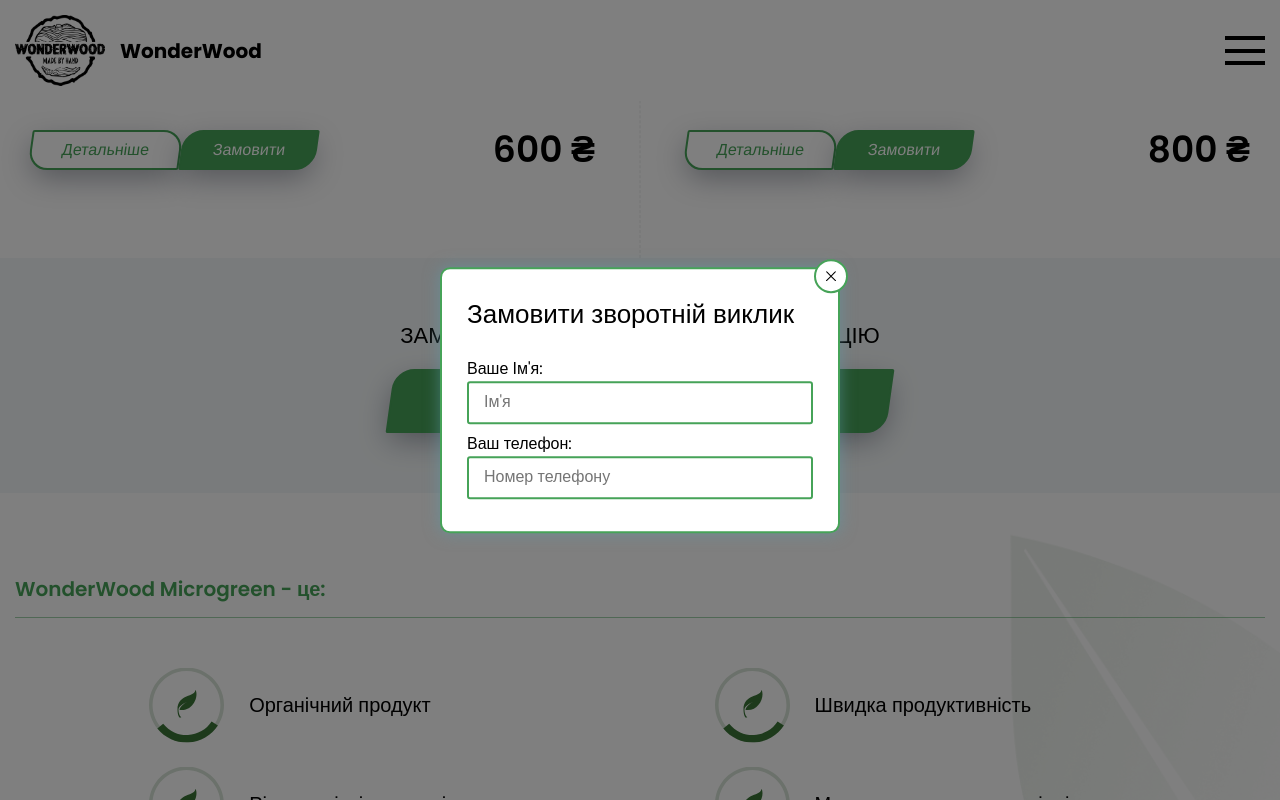
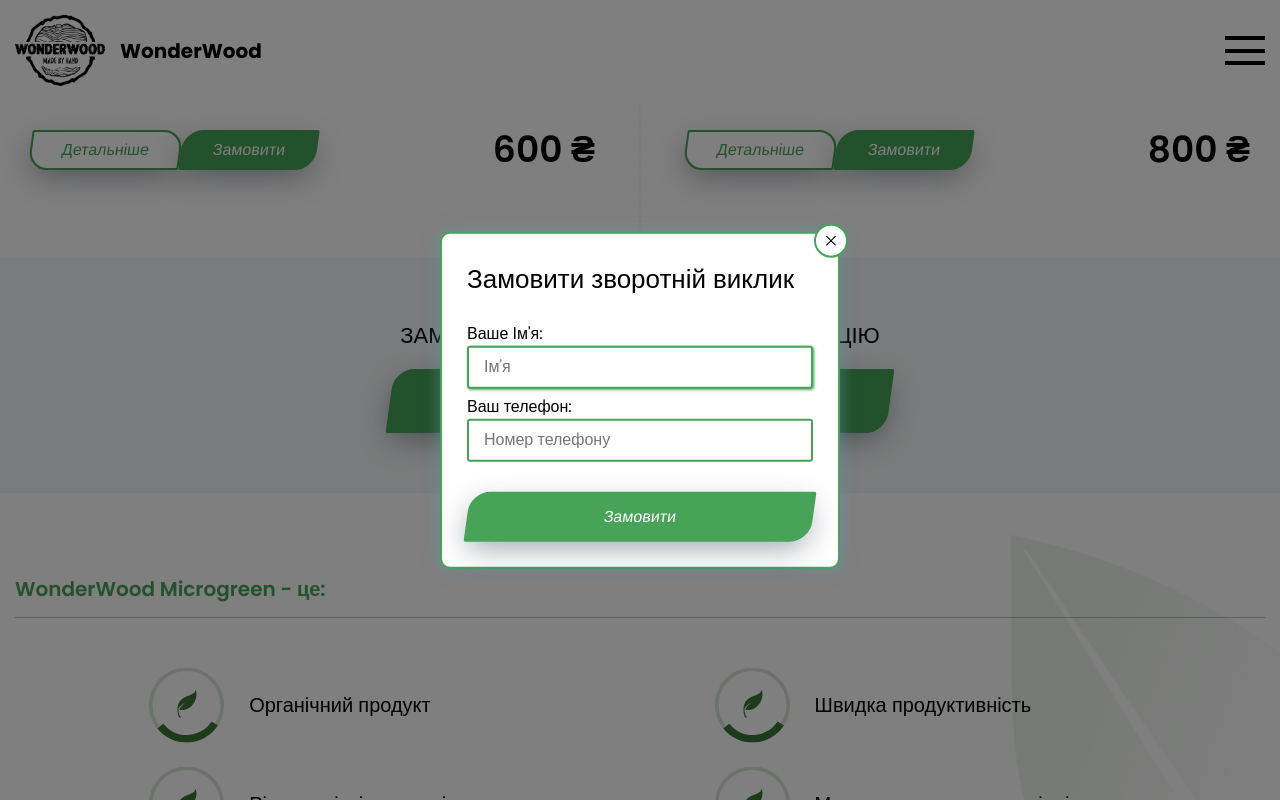
Before and after one commit to prostonadobobb/wonder_wood_react, a React (Create React App) app: page / in a window 1280 px wide. Both pictures are taken after a click on the button "Зворотній зв'язок". Shown: the part 1345-2145 px from the top of the page. Built offline with nearby package versions, Linux system fonts and the light colour scheme; grey boxes are pictures that could not be loaded.

Commit message:
add modal button

```diff
--- a/src/components/ButtonBuy/ButtonBuy.jsx
+++ b/src/components/ButtonBuy/ButtonBuy.jsx
@@ -2,7 +2,7 @@ import './ButtonBuy.scss';
 
 export const ButtonBuy = ({ title }) => {
   return (
-    <button className="button_buy">
+    <button type='submit' className="button_buy">
       {title}
     </button>
   );
--- a/src/components/ModalCallback/ModalCallback.jsx
+++ b/src/components/ModalCallback/ModalCallback.jsx
@@ -1,11 +1,23 @@
 import { createPortal } from 'react-dom';
 import './ModalCallback.scss';
-import React from 'react';
+import React, { useState } from 'react';
 import { Transition } from 'react-transition-group';
+import { ButtonBuy } from '../ButtonBuy/ButtonBuy';
 
 
 export const ModalCallback = ({ onClose, showModal }) => {
-  console.log(showModal);
+  const [error, setError] = useState(false);
+
+  const handleSubmit = () => {
+    setError(true);
+  }
+  const handleCloseModal = () => {
+    onClose();
+    setTimeout(() => {
+      setError(false);
+    }, 1000)
+
+  }
 
   return createPortal(
     <Transition in={showModal} timeout={500} relative mountOnEnter unmountOnExit>
@@ -14,18 +26,29 @@ export const ModalCallback = ({ onClose, showModal }) => {
 
           <div className={`modalCallback modalCallback-${state}`}>
             <div className={`modalCallback__content modalCallback__content-${state}`}>
-              <button className="modalCallback__close" onClick={onClose}>
+              <button className="modalCallback__close" onClick={handleCloseModal}>
                 <svg xmlns="http://www.w3.org/2000/svg" viewBox="0 0 512.001 512.001" width="512" height="512">
                   <path d="M294.111 256.001L504.109 46.003c10.523-10.524 10.523-27.586 0-38.109-10.524-10.524-27.587-10.524-38.11 0L256 217.892 46.002 7.894C35.478-2.63 18.416-2.63 7.893 7.894s-10.524 27.586 0 38.109l209.998 209.998L7.893 465.999c-10.524 10.524-10.524 27.586 0 38.109 10.524 10.524 27.586 10.523 38.109 0L256 294.11l209.997 209.998c10.524 10.524 27.587 10.523 38.11 0 10.523-10.524 10.523-27.586 0-38.109L294.111 256.001z"></path>
                 </svg>
               </button>
+              {error ? (
+                <div className="modalCallback__error">
+                  <h4 className="modalCallback__error-title">Помилка!</h4>
+                  <div className="modalCallback__error-text">
+                    Ууупссс... Щось пішло не так =( Спробуйте ще раз, чи зателефонуйте:
+                    <a href="tel:+380631105646">063-110-56-46, LifeCell</a>
+                  </div>
+                </div>
+              ) : (
+                <>
                   <div className="modalCallback__title">
                     Замовити зворотній виклик
                   </div>
                   <form
-                action="#"
+                    action="/send.php"
                     className="modalCallback__form"
                     method='post'
+                    onSubmit={handleSubmit}
                   >
                     <label
                       className="modalCallback__label"
@@ -38,6 +61,7 @@ export const ModalCallback = ({ onClose, showModal }) => {
                         className="modalCallback__input"
                         placeholder="Ім'я"
                         required
+                        autoFocus
                       />
                     </label>
                     <label
@@ -52,9 +76,13 @@ export const ModalCallback = ({ onClose, showModal }) => {
                         placeholder="Номер телефону"
                         required
                         maxLength="28"
+                        minLength="10"
                       />
                     </label>
+                    <ButtonBuy onClick={handleSubmit} title={'Замовити'} />
                   </form>
+                </>
+              )}
             </div>
             <div className="modalOverlay" />
           </div>
--- a/src/components/ModalCallback/ModalCallback.scss
+++ b/src/components/ModalCallback/ModalCallback.scss
@@ -56,10 +56,24 @@
     font-size: 1.625rem;
   }
 
+  &__form {
+    & label:nth-child(1) {
+      margin-bottom: 5px;
+    }
+
+    & label:nth-child(2) {
+      margin-bottom: 30px;
+    }
+
+    & button {
+      padding: 15px 30px;
+    }
+  }
+
+
   &__label {
     display: flex;
     flex-direction: column;
-    margin-bottom: 0.4375rem;
     display: block;
     text-align: left;
     font-size: 1rem;
@@ -108,4 +122,22 @@
     display: flex;
     flex-direction: column;
   }
+
+  &__error {
+    text-align: center;
+
+    &-title {
+      margin: 0 0 1.25rem;
+      font-size: 1.625rem;
+    }
+
+    &-text {
+      & a {
+        display: inline-block;
+        margin-top: 10px;
+        color: #46A358;
+        border-bottom: 1px solid #46A358;
+      }
+    }
+  }
 }
```
Lines whose indentation alone changed are shown as unchanged.
